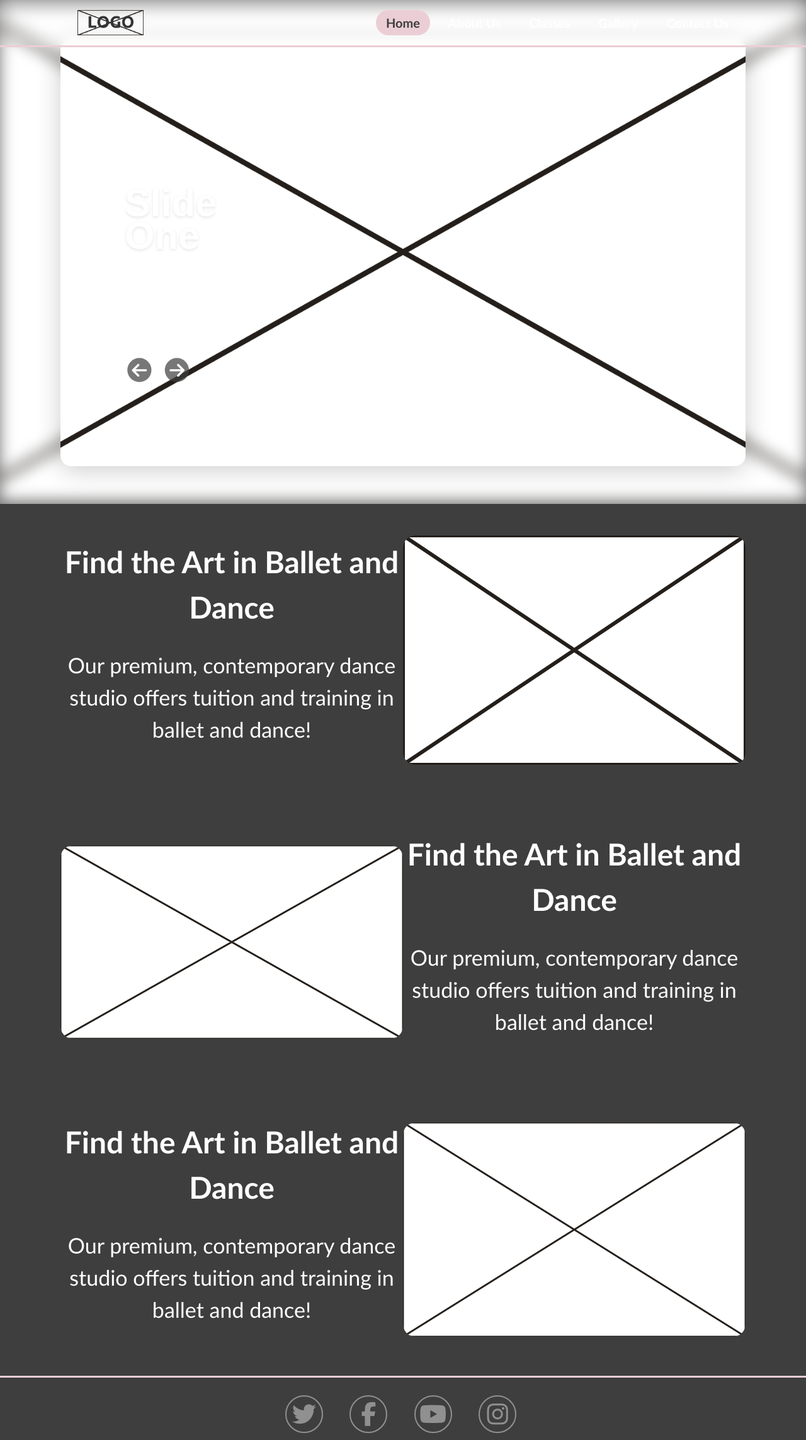
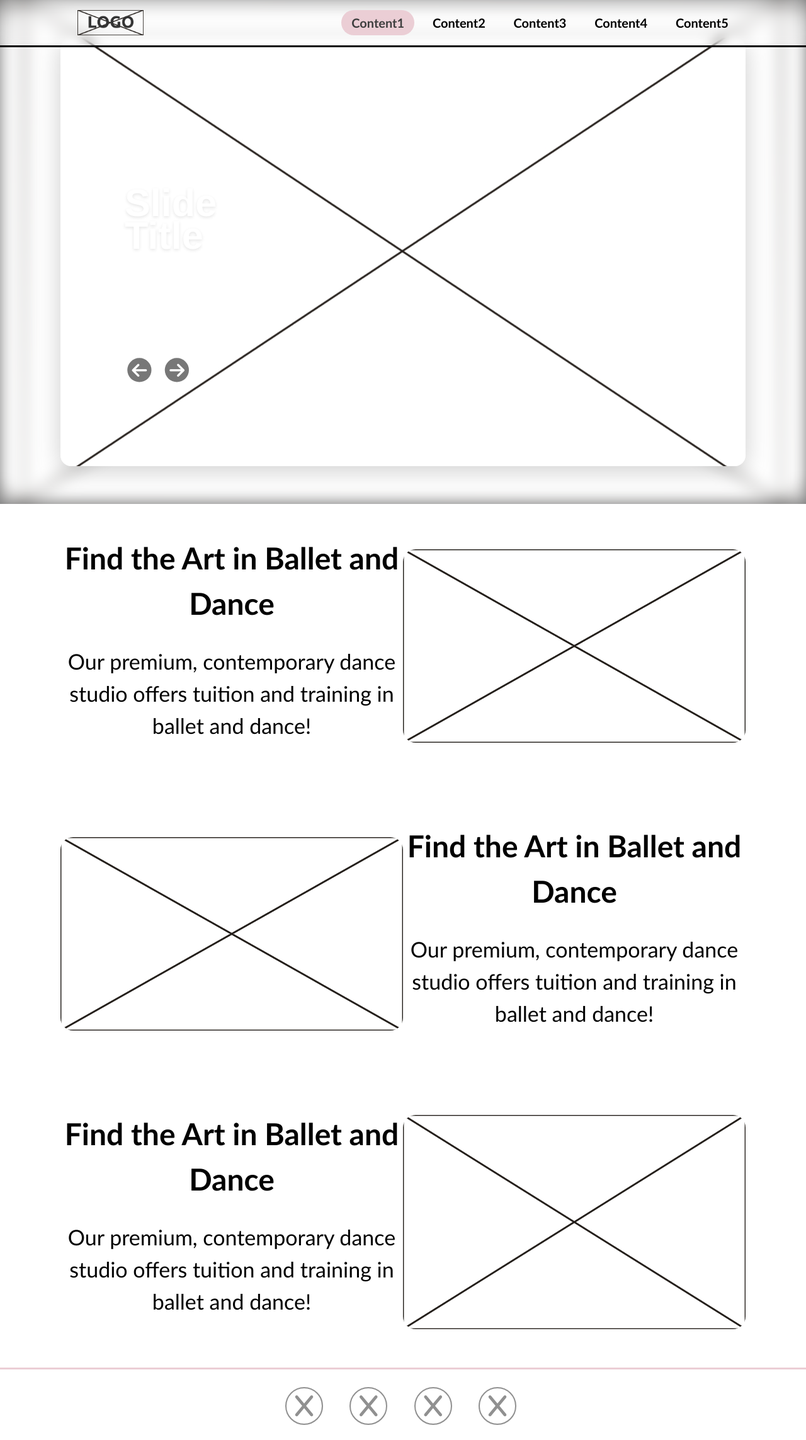
Before and after one commit to LilithsDemon/1STEP-UNI, a PHP site: page / in a window 1280 px wide. Shown: the top 2286 px of the page at 63% size. Run offline with PHP 8.4, Linux system fonts and the light colour scheme; some libraries are stand-ins or nearby versions.

Commit message:
Now looks like a correct wireframe document

```diff
--- a/index.html
+++ b/index.html
@@ -18,19 +18,19 @@
 				<div class="menu">
 					<ul class="nav_list">
 						<li class="nav_item">
-							<a href="#" class="is-active">Home</a>
+							<a href="#" class="is-active">Content1</a>
 						</li>
 						<li class="nav_item">
-							<a href="#about" class="">About Us</a>
+							<a href="#about" class="">Content2</a>
 						</li>
 						<li class="nav_item">
-							<a href="classes.html" class="">Classes</a>
+							<a href="classes.html" class="">Content3</a>
 						</li>
 						<li class="nav_tem">
-							<a href="#gallery" class="">Gallery</a>
+                            <a href="#gallery" class="">Content4</a>
 						</li>
 						<li class="nav_item">
-							<a href="contact-us.html" class="">Contact Us</a>
+							<a href="contact-us.html" class="">Content5</a>
 						</li>
 					</ul>
 				</div>
@@ -43,11 +43,11 @@
 			</div>
 		</nav>
 		<div class="mobile-menu">
-			<button class="m_m_item"><a href="#home">Home</a></button>
-			<button class="m_m_item"><a href="#about">About Us</a></button>
-			<button class="m_m_item"><a href="#classes">Classes</a></button>
-			<button class="m_m_item"><a href="#gallery">Gallery</a></button>
-			<button class="m_m_item"><a href="#contact">Contact Us</a></button>
+			<button class="m_m_item"><a href="#home">Content1</a></button>
+			<button class="m_m_item"><a href="#about">Content2</a></button>
+			<button class="m_m_item"><a href="#classes">Content3</a></button>
+			<button class="m_m_item"><a href="#gallery">content4</a></button>
+			<button class="m_m_item"><a href="#contact">Content5</a></button>
 		</div>
 	</header>
 
@@ -61,9 +61,9 @@
 					<div class="slider__content">
 						<ul>
 							<li>
-								<h1>Slide <br> One</h1>
+								<h1>Slide <br> Title</h1>
 							</li>
-							<li><a href="#" class="button">Text</a></li>
+							<li><a href="#" class="button">Button</a></li>
 						</ul>
 					</div>
 					<div class="slider__options">
@@ -82,9 +82,9 @@
 					<div class="slider__content">
 						<ul>
 							<li>
-								<h1>Slide <br> One</h1>
+								<h1>Slide <br> Title</h1>
 							</li>
-							<li><a href="#" class="button">Text</a></li>
+							<li><a href="#" class="button">BUTTTON</a></li>
 						</ul>
 					</div>
 					<div class="slider__options">
@@ -103,9 +103,9 @@
 					<div class="slider__content">
 						<ul>
 							<li>
-								<h1>Slide <br> One</h1>
+								<h1>Slide <br> Title</h1>
 							</li>
-							<li><a href="#" class="button">Text</a></li>
+							<li><a href="#" class="button">BUTTTON</a></li>
 						</ul>
 					</div>
 					<div class="slider__options">
@@ -124,9 +124,9 @@
 					<div class="slider__content">
 						<ul>
 							<li>
-								<h1>Slide <br> One</h1>
+								<h1>Slide <br> Title</h1>
 							</li>
-							<li><a href="#" class="button">Text</a></li>
+							<li><a href="#" class="button">BUTTTON</a></li>
 						</ul>
 					</div>
 					<div class="slider__options">
@@ -149,7 +149,7 @@
 				</div>
 				<div class="home_data">
 					<div class="home_img">
-						<img src="Assets/Images/girl_studio.jpg" alt="Student in Ballet">
+						<img src="Assets/Images/kids_studio.jpg" alt="Student in Ballet">
 					</div>
 				</div>
 			</div>
@@ -186,22 +186,22 @@
 		<ul>
 			<li>
 				<a href="#">
-					<i class="fa fa-twitter aria-hidden=" true"></i>
+					<i class="fa-solid fa-x"></i>
 				</a>
 			</li>
 			<li>
 				<a href="#">
-					<i class="fa fa-facebook"></i>
+					<i class="fa-solid fa-x"></i>
 				</a>
 			</li>
 			<li>
 				<a href="#">
-					<i class="fa fa-youtube"></i>
+					<i class="fa-solid fa-x"></i>
 				</a>
 			</li>
 			<li>
 				<a href="#">
-					<i class="fa fa-instagram"></i>
+					<i class="fa-solid fa-x"></i>
 				</a>
 			</li>
 		</ul>
--- a/style.css
+++ b/style.css
@@ -18,8 +18,8 @@ html {
 }
 
 body {
-	background-color: var(--light_grey_bg);
-	color: var(--light);
+	background-color: #ffffff;
+	color: var(--black);
 	line-height: 1.5;
 	font-family: Calibri, Candara, Segoe, Segoe UI, Optima, Arial, sans-serif;
 	font-style: normal;
@@ -43,7 +43,7 @@ nav {
 	-webkit-backdrop-filter: blur(8px);
 	backdrop-filter: blur(8px);
 	padding: 16px 32px;
-	border-bottom: 3px solid var(--ballet_shoe_pink);
+	border-bottom: 3px solid var(--black);
 	border-top: 0;
 }
 
@@ -55,7 +55,6 @@ nav img {
 	display: block;
 	position: center;
 	width: 100%;
-
 	user-select: none;
 	border: none;
 	appearance: none;
@@ -84,7 +83,7 @@ nav img {
 	margin-bottom: 5px;
 	position: relative;
 
-	background-color: var(--light);
+	background-color: var(--black);
 	border-radius: 6px;
 	z-index: 1;
 
@@ -130,7 +129,7 @@ nav img {
 }
 
 .menu a {
-	color: var(--light);
+	color: var(--black);
 	font-size: 20px;
 	font-weight: 600;
 	text-decoration: none;
@@ -170,7 +169,7 @@ nav img {
 .mobile-menu a {
 	display: block;
 	padding: 1rem;
-	color: var(--light);
+	color: var(--light_grey_bg);
 	text-align: center;
 	text-decoration: none;
 	font-size: 1.25rem;
@@ -450,12 +449,12 @@ nav img {
 
 .slider__slide:nth-child(1) .slider__back,
 .slider__slide:nth-child(1) .slider__inner {
-	background-image: url(Assets/Images/rainbow_dance.jpg);
+	background-image: url(Assets/Images/contemp_dance.jpg);
 }
 
 .slider__slide:nth-child(2) .slider__back,
 .slider__slide:nth-child(2) .slider__inner {
-	background-image: url(Assets/Images/rainbow_people.jpg);
+	background-image: url(Assets/Images/contemp_dance.jpg);
 }
 
 .slider__slide:nth-child(3) .slider__back,
@@ -465,7 +464,7 @@ nav img {
 
 .slider__slide:nth-child(4) .slider__back,
 .slider__slide:nth-child(4) .slider__inner {
-	background-image: url(Assets/Images/ballet_prep.jpg);
+	background-image: url(Assets/Images/contemp_dance.jpg);
 }
 
 .home {
```
